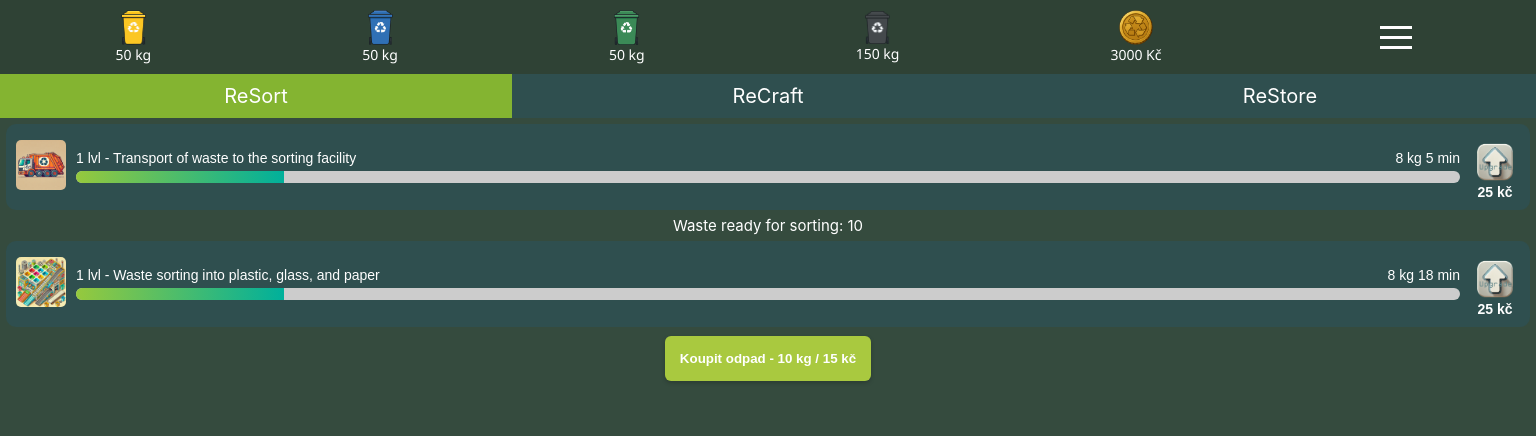
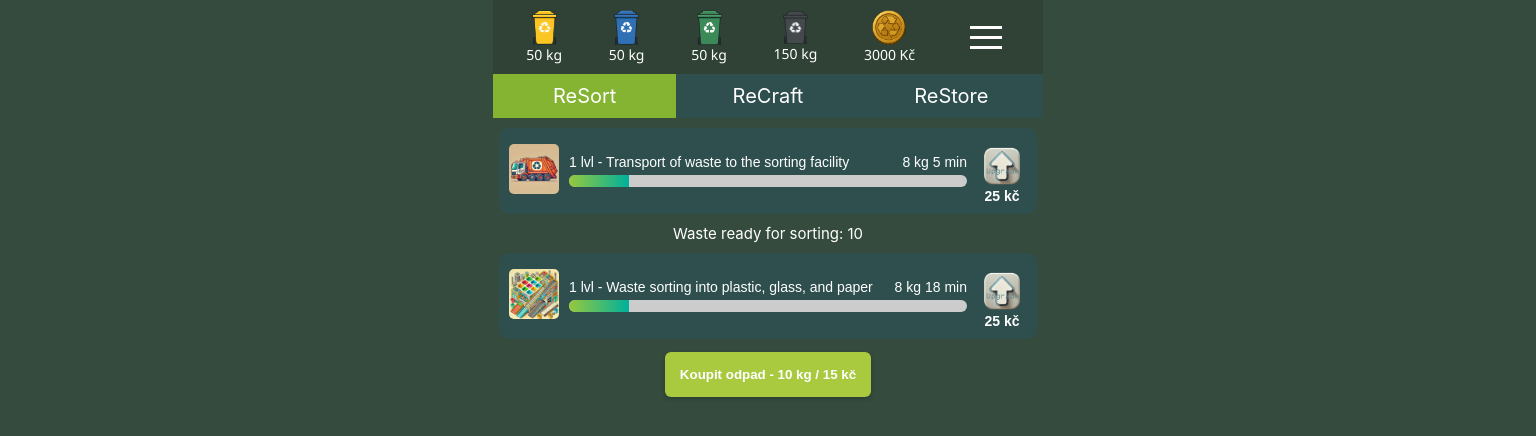
Before and after one commit to luky08/recycleMaster, a React (Vite) app: page /resort in a window 1536 px wide. Shown: the top 436 px of the page. Built offline with nearby package versions, Linux system fonts and the light colour scheme.

Commit message:
style: add responzive for desktop

```diff
--- a/src/App.css
+++ b/src/App.css
@@ -9,3 +9,9 @@ a {
 #root {
     background-color: #354b3e;
 }
+@media screen and (min-width: 1367px) {
+    #root {
+        max-width: 550px;
+        margin: auto;
+    }
+}
--- a/src/recycleMaster/Task/TaskRow.css
+++ b/src/recycleMaster/Task/TaskRow.css
@@ -4,7 +4,7 @@
   background-color: #2f4f4f;
   padding: 10px;
   border-radius: 10px;
-  margin: 6px 6px;
+  margin: 10px 6px;
   color: white;
   font-family: 'Arial', sans-serif;
   font-size: 14px;
```
